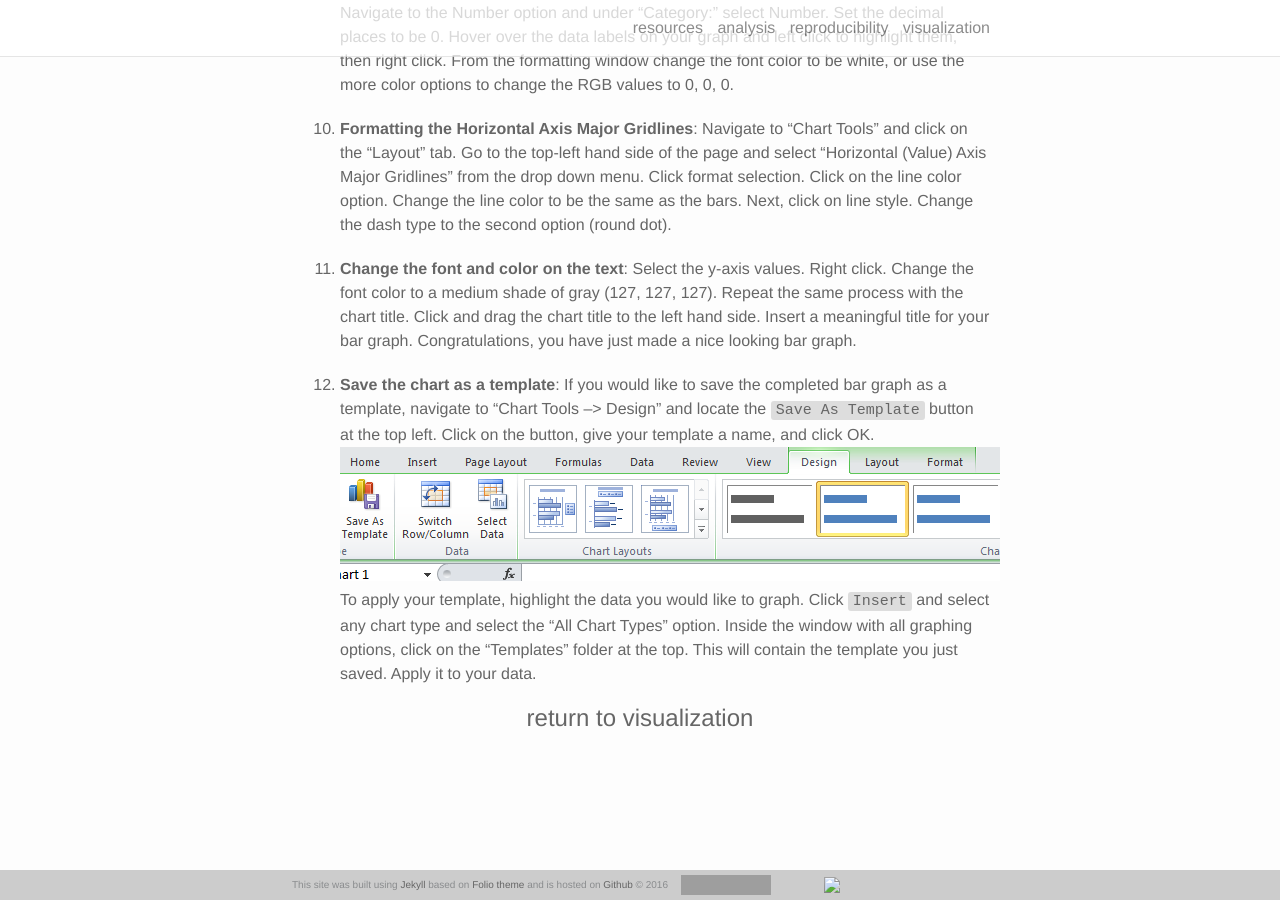
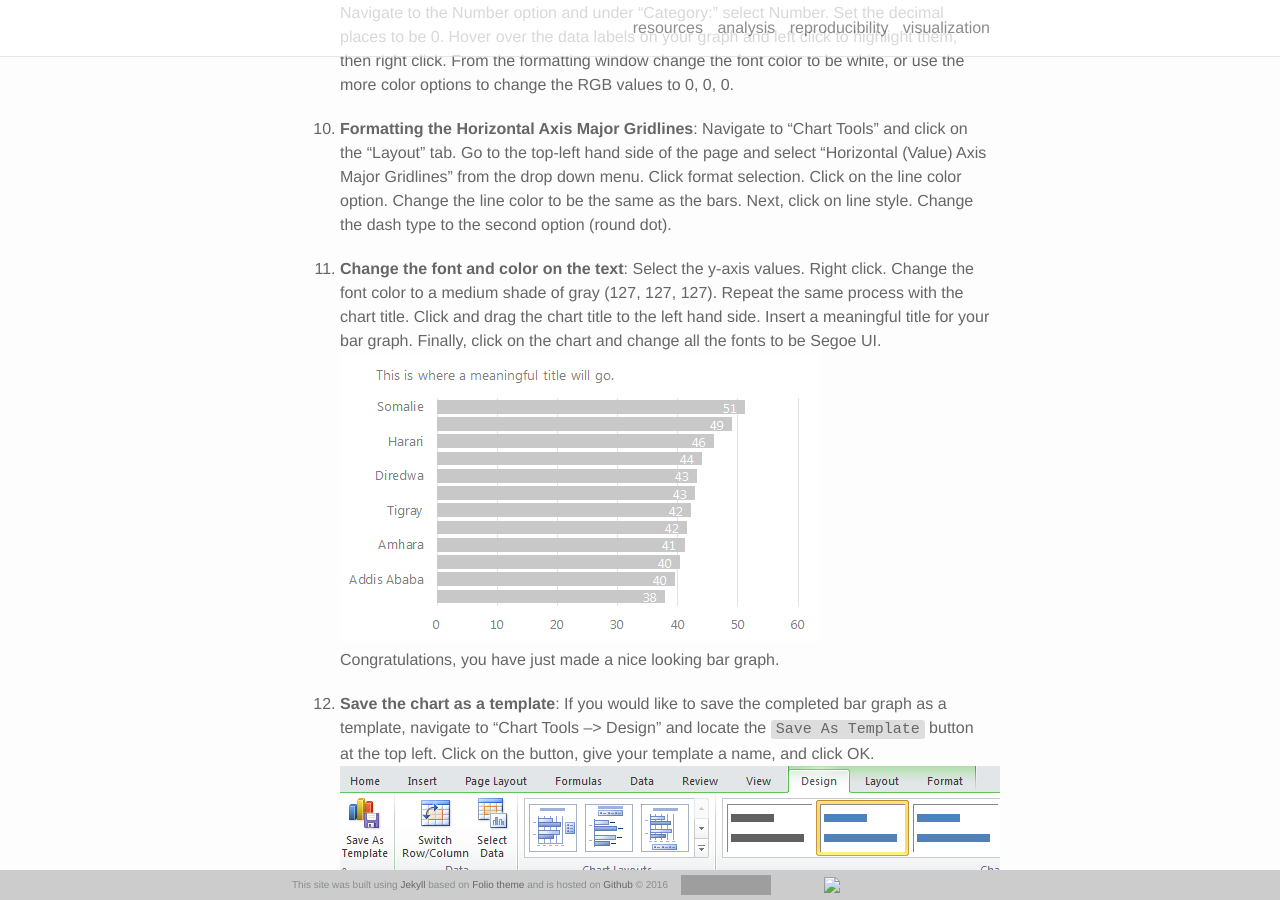
Before and after one commit to GeoCenter/resources, a Jekyll site: the page built from _posts/2016-10-26-bargraph.md, in a window 1280 px wide and 900 px high, scrolled down 5899 px. Built offline with Jekyll 4.4.1, drawn with Linux system fonts in a browser that asks for light colours; nearby versions of some CDN libraries; grey boxes are pictures that could not be loaded.

Commit message:
Update 2016-10-26-bargraph.md

````diff
--- a/_posts/2016-10-26-bargraph.md
+++ b/_posts/2016-10-26-bargraph.md
@@ -67,7 +67,8 @@ Excel 2010 for Windows
 
 10. __Formatting the Horizontal Axis Major Gridlines__: Navigate to "Chart Tools" and click on the "Layout" tab. Go to the top-left hand side of the page and select "Horizontal (Value) Axis Major Gridlines" from the drop down menu. Click format selection. Click on the line color option. Change the line color to be the same as the bars. Next, click on line style. Change the dash type to the second option (round dot).
 
-11. __Change the font and color on the text__: Select the y-axis values. Right click. Change the font color to a medium shade of gray (127, 127, 127). Repeat the same process with the chart title. Click and drag the chart title to the left hand side. Insert a meaningful title for your bar graph.
+11. __Change the font and color on the text__: Select the y-axis values. Right click. Change the font color to a medium shade of gray (127, 127, 127). Repeat the same process with the chart title. Click and drag the chart title to the left hand side. Insert a meaningful title for your bar graph. Finally, click on the chart and change all the fonts to be Segoe UI.
+  ![image1]({{ site.baseurl }}/img/Bar_finished.png "Format data labels")
   Congratulations, you have just made a nice looking bar graph.
 
 12. __Save the chart as a template__: If you would like to save the completed bar graph as a template, navigate to "Chart Tools --> Design" and locate the ```Save As Template``` button at the top left. Click on the button, give your template a name, and click OK.
````
